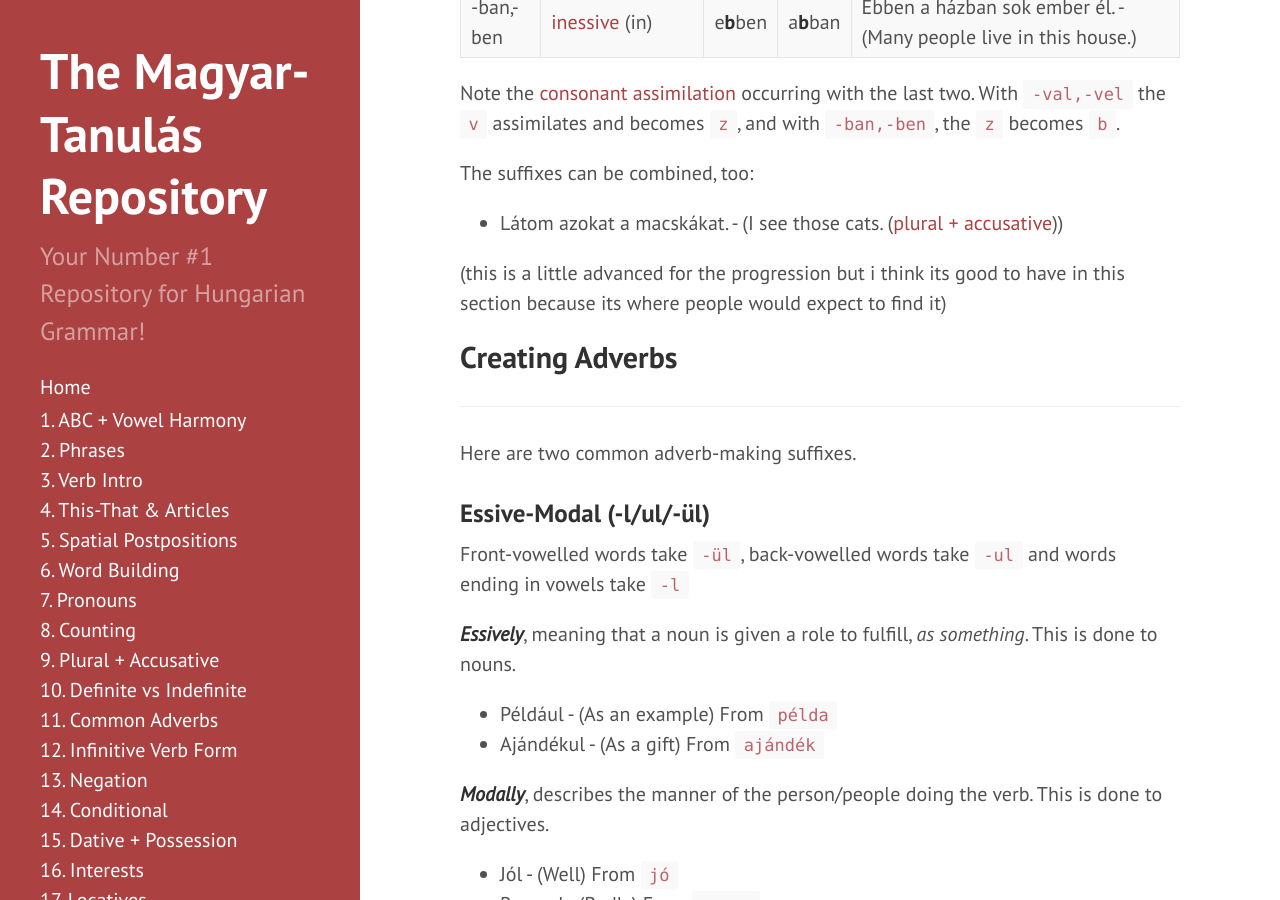
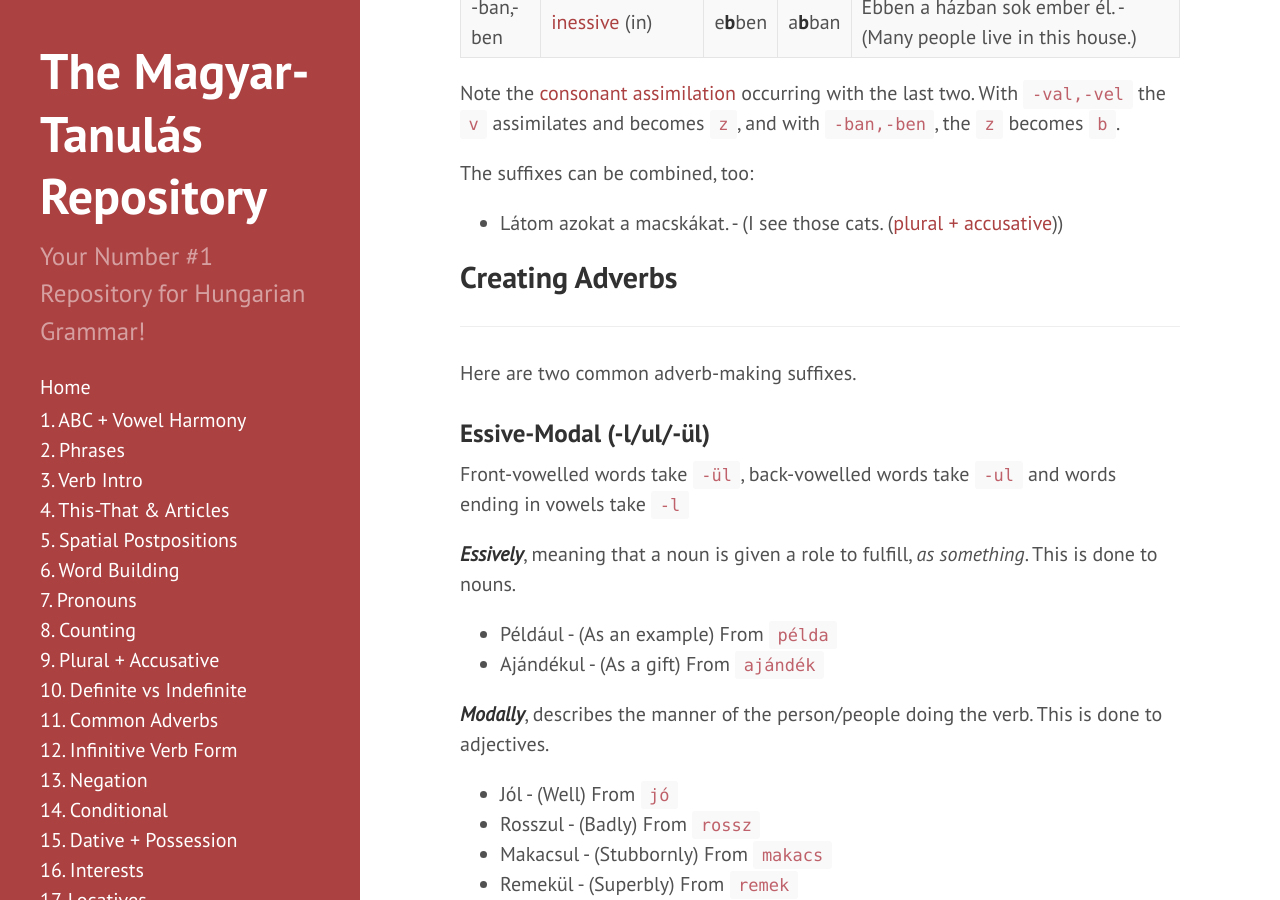
Before and after one commit to Magyartanulas/magyartanulas.github.io, a Jekyll site: the page built from extrastuff.md, in a window 1280 px wide and 900 px high, scrolled down 5789 px. Built offline with Jekyll 4.4.1, drawn with Linux system fonts in a browser that asks for light colours; our own code applies the rules of GitHub Pages for plain Markdown files; comment, search, counter and statistics services are not loaded.

Commit message:
Update extrastuff.md

```diff
--- a/extrastuff.md
+++ b/extrastuff.md
@@ -145,13 +145,11 @@
 | -val,-vel  | [instrumental](https://magyartanulas.github.io/noun_case_summary/) (with)        | ez**z**el| az**z**al| Mit csinálsz ezzel? - (What are you doing with this?)
 |-ban,-ben   | [inessive](https://magyartanulas.github.io/locatives/) (in)                      | e**b**ben| a**b**ban| Ebben a házban sok ember él. - (Many people live in this house.)
 
-Note the [consonant assimilation](insert link here) occurring with the last two. With `-val,-vel` the `v` assimilates and becomes `z`, and with `-ban,-ben`, the `z` becomes `b`.
+Note the [consonant assimilation](https://magyartanulas.github.io/extrastuff/#assimilation-of-ezaz) occurring with the last two. With `-val,-vel` the `v` assimilates and becomes `z`, and with `-ban,-ben`, the `z` becomes `b`.
 
 The suffixes can be combined, too:
 
 * Látom azokat a macskákat. - (I see those cats. ([plural + accusative](https://magyartanulas.github.io/accusative_plurals/)))
-
-(this is a little advanced for the progression but i think its good to have in this section because its where people would expect to find it)
 
 
 ## Creating Adverbs
```
